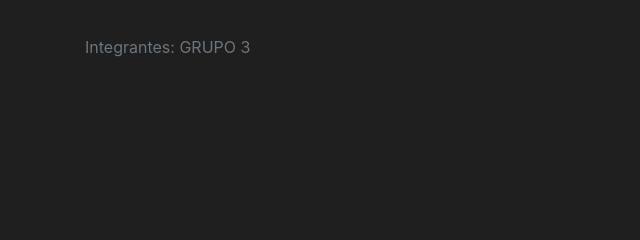
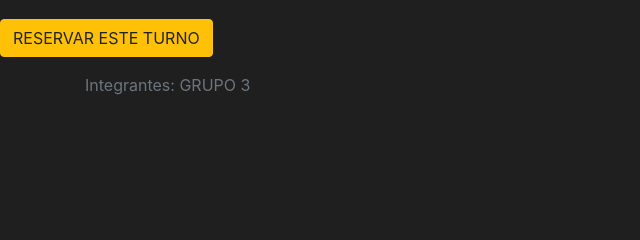
Before and after one commit to InformatorioGrupo3/GymProject, a Django app: template GYM/templates/ver_turno.html in a window 1280 px wide. Shown: the part 391-631 px from the top of the page, without its empty margins (0-640 px from the left). Run offline with Django 3.2, Linux system fonts and the light colour scheme; the template is opened without the code that fills it, so the values that code supplies are empty; parts of the project's set-up code (start-up, migrations or seed data) failed here and were passed over; some libraries are stand-ins or nearby versions.

Commit message:
modifico template

```diff
--- a/GYM/templates/ver_turno.html
+++ b/GYM/templates/ver_turno.html
@@ -10,6 +10,13 @@
         {{ turno.fecha|date:"F" }} del
         {{ turno.fecha|date:"Y" }}</p>
     <p class="texto">Hora: {{ turno.horario }}</p>
+</div>
+<div>
+    <a href="{% url 'perfil' %}"
+       class="btn btn-warning my-2 my-sm-0"
+       role="button"
+       aria-pressed="true">RESERVAR ESTE TURNO
+    </a>
+</div>
 
-</div>
 {% endblock contenido%}
```
